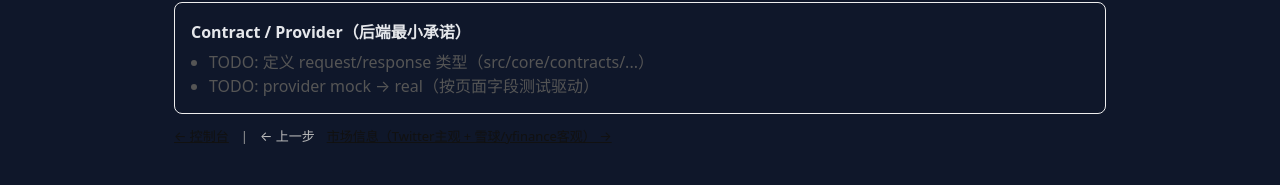
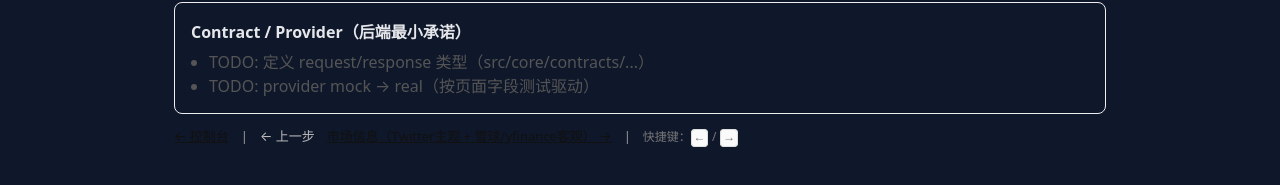
Before and after one commit to Jarvis-agent-bot/Dynamic-Asset-Allocation, a Next.js app: page /daa/step/1 in a window 1280 px wide. Shown: the part 537-722 px from the top of the page. Built offline with nearby package versions, Linux system fonts and the light colour scheme.

Commit message:
ui: show ←/→ keyboard shortcut hint on step pages

```diff
--- a/app/daa/step/[id]/page.jsx
+++ b/app/daa/step/[id]/page.jsx
@@ -21,7 +21,7 @@ function Nav({ stepId }) {
   const next = idx >= 0 && idx < DAA_STEPS.length - 1 ? DAA_STEPS[idx + 1] : null;
 
   return (
-    <div style={{ display: "flex", gap: 12, alignItems: "center", fontSize: 13, marginTop: 12 }}>
+    <div style={{ display: "flex", gap: 12, alignItems: "center", flexWrap: "wrap", fontSize: 13, marginTop: 12 }}>
       <Link href="/daa/" style={{ color: "#111" }}>
         ← 控制台
       </Link>
@@ -40,6 +40,12 @@ function Nav({ stepId }) {
       ) : (
         <span style={{ color: "#bbb" }}>下一步 →</span>
       )}
+      <span style={{ color: "#999" }}>|</span>
+      <span style={{ color: "#777", fontSize: 12 }} title="Keyboard shortcuts">
+        快捷键：<kbd style={{ padding: "1px 4px", border: "1px solid #ddd", borderRadius: 4, background: "#fafafa" }}>←</kbd>
+        <span style={{ margin: "0 4px" }}>/</span>
+        <kbd style={{ padding: "1px 4px", border: "1px solid #ddd", borderRadius: 4, background: "#fafafa" }}>→</kbd>
+      </span>
     </div>
   );
 }
```
